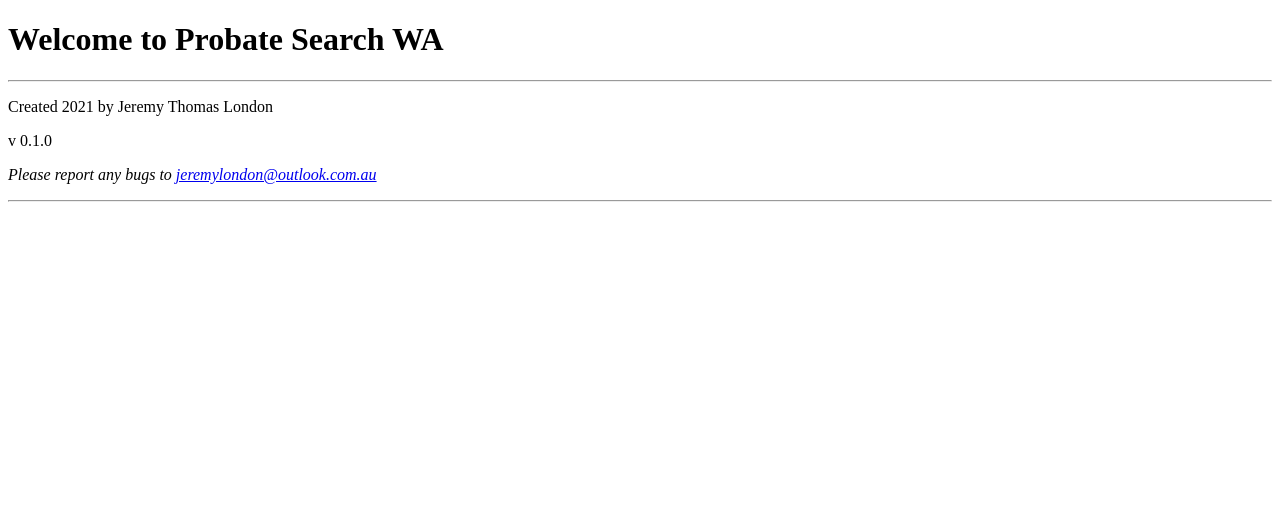
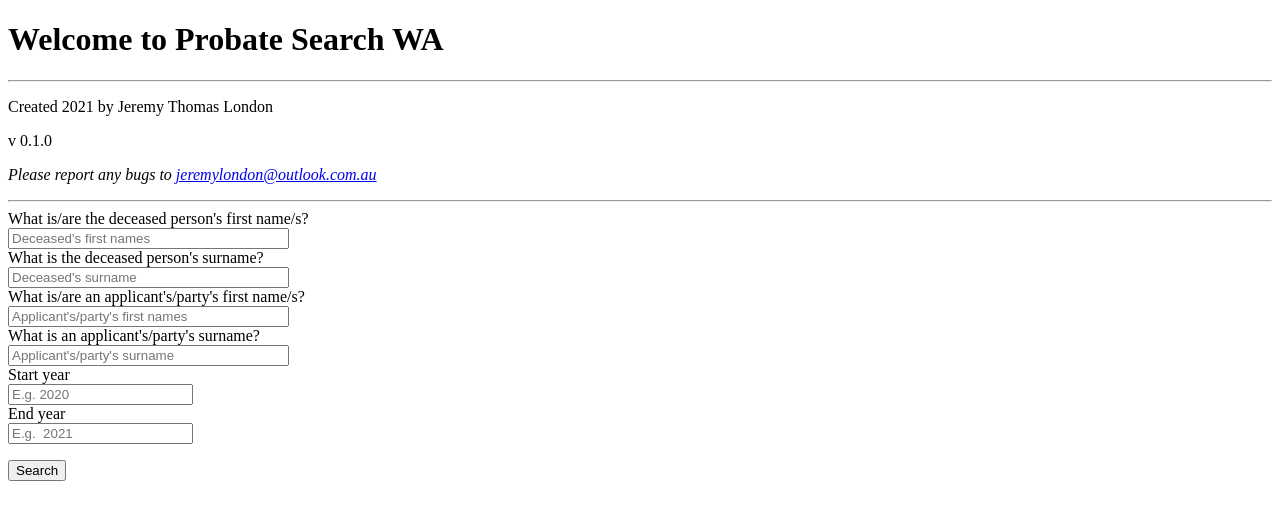
Before and after one commit to Mezzomaniac/probate, a Flask app: page / in a window 1280 px wide. Shown: the part 36-556 px from the top of the page. Run offline with Flask 2, Linux system fonts and the light colour scheme.

Commit message:
bulk changes

```diff
--- a/probatewebapp/__init__.py
+++ b/probatewebapp/__init__.py
@@ -4,7 +4,6 @@ from .config import Config
 
 app = Flask(__name__)
 app.config.from_object(Config)
-
 #db = SQLAlchemy(app)
 #app.config['SESSION_SQLALCHEMY'] = db
 #db.create_all()
--- a/probatewebapp/forms.py
+++ b/probatewebapp/forms.py
@@ -5,13 +5,22 @@ from wtforms.validators import InputRequired, ValidationError
 
 class SearchForm(FlaskForm):
 
+    deceased_first_names = StringField(
+        "What is/are the deceased person's first name/s?",
+        render_kw={"placeholder": "Deceased's first names"})
     deceased_surname = StringField(
         "What is the deceased person's surname?",
         render_kw={"placeholder": "Deceased's surname"})
+    party_first_names = StringField(
+        "What is/are an applicant's/party's first name/s?",
+        render_kw={"placeholder": "Applicant's/party's first names"})
+    party_surname = StringField(
+        "What is an applicant's/party's surname?",
+        render_kw={"placeholder": "Applicant's/party's surname"})
     start_year = IntegerField(
         "Start year",
-        render_kw={"placeholder": "Start year"})
+        render_kw={"placeholder": "E.g. 2020"})
     end_year = IntegerField(
         "End year",
-        render_kw={"placeholder": "End year"})
+        render_kw={"placeholder": "E.g.  2021"})
     submit = SubmitField('Search')
--- a/probatewebapp/routes.py
+++ b/probatewebapp/routes.py
@@ -2,24 +2,26 @@ from flask import abort, redirect, render_template, url_for#, flash, g, request,
 
 from . import app
 from .forms import SearchForm
-from . import processing, session_interface, utils
-from intestacywebapp import _tests
+from .search import search
+
 
 @app.route('/', methods=['GET', 'POST'])
-def main():
+def home():
     form = SearchForm()
     if form.validate_on_submit():
-        return redirect(url_for('results'))
-    return render_template('main.html', title='Probate Search WA', form=form)
-
-@app.route('/results')
-def results():
-    return render_template('results.html', title='Results - Probate Search WA')
+        '''deceased_first_names = form.deceased_first_names.data
+        deceased_surname = form.deceased_surname.data
+        party_first_names = form.party_first_names.data
+        party_surname = form.party_surname.data
+        start_year = form.start_year.data
+        end_year = form.end_year.data'''
+        results = search(form.data)
+        #results = search(deceased_surname, start_year, end_year)
+        return render_template('results.html', title='Search results')
+    return render_template('home.html', title='Home', form=form)
 
 @app.route('/test', methods=['GET', 'POST'])
 def test():
     if not app.config['TESTING']:
         abort(403)
-    return redirect(url_for('main'))
-
-    return render_template('test.html', title='Test')
+    return redirect(url_for('home'))
--- a/probatewebapp/templates/base.html
+++ b/probatewebapp/templates/base.html
@@ -19,7 +19,7 @@
 
     <body>
         <header>
-            <a href="{{ url_for('index') }}">Probate Search WA</a>
+            <a href="{{ url_for('home') }}">Probate Search WA</a>
             {% if config['TESTING'] %}
             <a href="{{ url_for('test') }}">test</a>
             {% endif %}
--- /dev/null
+++ b/probatewebapp/templates/home.html
@@ -0,0 +1,38 @@
+{% extends "base.html" %}
+
+{% block content %}
+<h1>Welcome to Probate Search WA</h1>
+<hr>
+<div id="intro">
+    <p id="creator">
+        Created 2021 by Jeremy Thomas London
+    </p>
+    <p id="version">
+        v {{ config['VERSION'] }}
+    </p>
+    <address>
+        Please report any bugs to <a href="mailto:jeremylondon@outlook.com.au?subject=Probate%20Search">jeremylondon@outlook.com.au</a>
+    </address>
+    <p id="changelog"></p>
+</div>
+<hr>
+<div id="main">
+    <form action="" method="post" class="main-form" novalidate>
+        {{ form.hidden_tag() }}
+        {% for field in form %}
+        {% if field.type not in ("CSRFTokenField", "SubmitField") %}
+        <div id="{{ field.id }}-div" class="{{ field.render_kw['class'] }}">
+            {{ field.label }}<br>
+            {{ field(size=32) }}<br>
+            {% for error in field.errors %}
+            <span class="error">{{ error|safe }}</span>
+            {% endfor %}
+        </div>
+        {% endif %}
+        {% endfor %}
+        <p>
+            {{ form.submit() }}
+        </p>
+    </form>
+</div>
+{% endblock %}
--- a/probatewebapp/templates/main.html
+++ /dev/null
@@ -1,22 +0,0 @@
-{% extends "base.html" %}
-
-{% block content %}
-<h1>Welcome to Probate Search WA</h1>
-<hr>
-<div id="intro">
-    <p id="creator">
-        Created 2021 by Jeremy Thomas London
-    </p>
-    <p id="version">
-        v {{ config['VERSION'] }}
-    </p>
-    <address>
-        Please report any bugs to <a href="mailto:jeremylondon@outlook.com.au?subject=Probate%20Search">jeremylondon@outlook.com.au</a>
-    </address>
-    <p id="changelog"></p>
-</div>
-<hr>
-<div id="main">
-
-</div>
-{% endblock %}
```
Also changed, not shown: probatewebapp/config.py (+5 -2 lines), probatewebapp/scrape.py (renamed from scrape.py, +6 -6 lines), probatewebapp/search.py (renamed from search.py, +6 -3 lines), probatewebapp/common_names.txt (renamed from common_names.txt).
